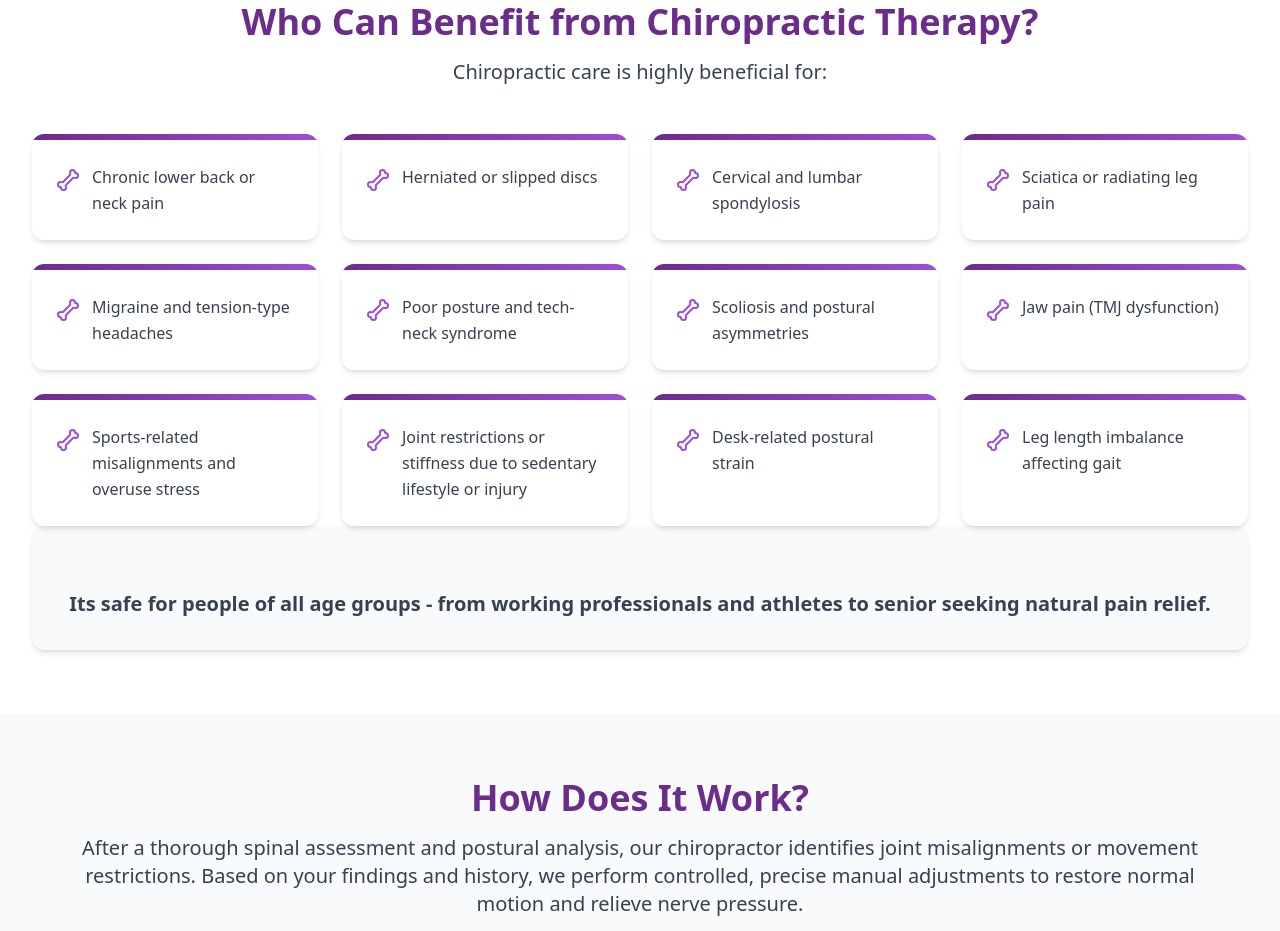
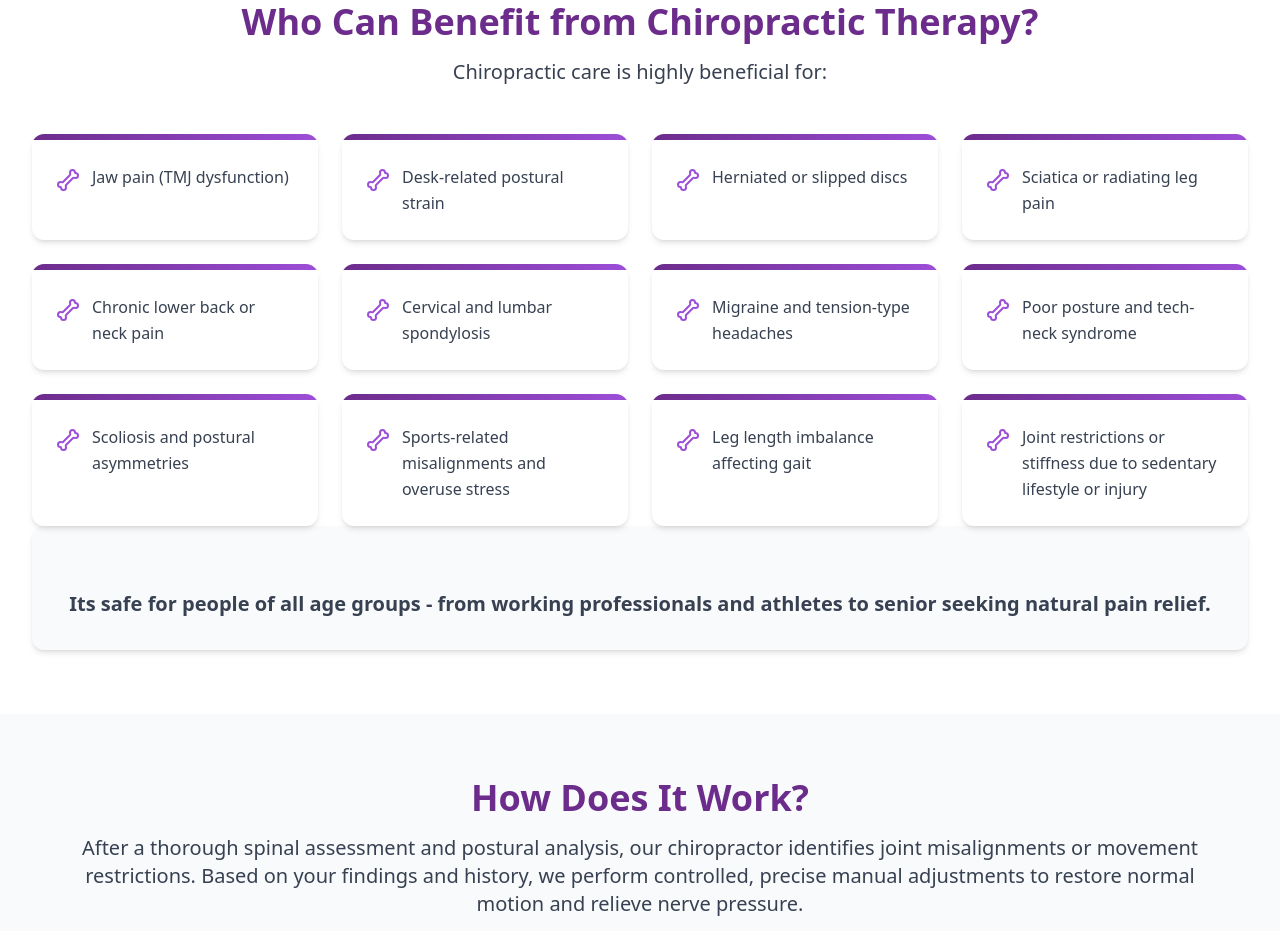
Before and after one commit to Shivamup51/demo, a Next.js app: page /services/ChiropracticCare in a window 1280 px wide. Shown: the part 1200-2131 px from the top of the page. Built offline with nearby package versions, Linux system fonts and the light colour scheme.

Commit message:
Update ChiropracticCare page to reorder conditions for clarity and enhance AboutPage with additional spacing for improved layout.

```diff
--- a/app/about/page.tsx
+++ b/app/about/page.tsx
@@ -366,6 +366,7 @@ export default function AboutPage() {
         </div>
       </section>
 
+
       {/* Awards & Recognition - With Pagination */}
       <section className="py-16 px-4 sm:px-6 lg:px-8 bg-white">
         <div className="max-w-7xl mx-auto">
--- a/app/services/ChiropracticCare/page.jsx
+++ b/app/services/ChiropracticCare/page.jsx
@@ -28,18 +28,18 @@ export default function ChiropracticCarePage() {
   ]
 
   const conditions = [
+    "Jaw pain (TMJ dysfunction)",
+    "Desk-related postural strain",
+    "Herniated or slipped discs",
+    "Sciatica or radiating leg pain",
     "Chronic lower back or neck pain",
-    "Herniated or slipped discs",
     "Cervical and lumbar spondylosis",
-    "Sciatica or radiating leg pain",
     "Migraine and tension-type headaches",
     "Poor posture and tech-neck syndrome",
     "Scoliosis and postural asymmetries",
-    "Jaw pain (TMJ dysfunction)",
     "Sports-related misalignments and overuse stress",
-    "Joint restrictions or stiffness due to sedentary lifestyle or injury",
-    "Desk-related postural strain",
-    "Leg length imbalance affecting gait"
+    "Leg length imbalance affecting gait",
+    "Joint restrictions or stiffness due to sedentary lifestyle or injury"
   ]
 
   const whyChooseUs = [
```
